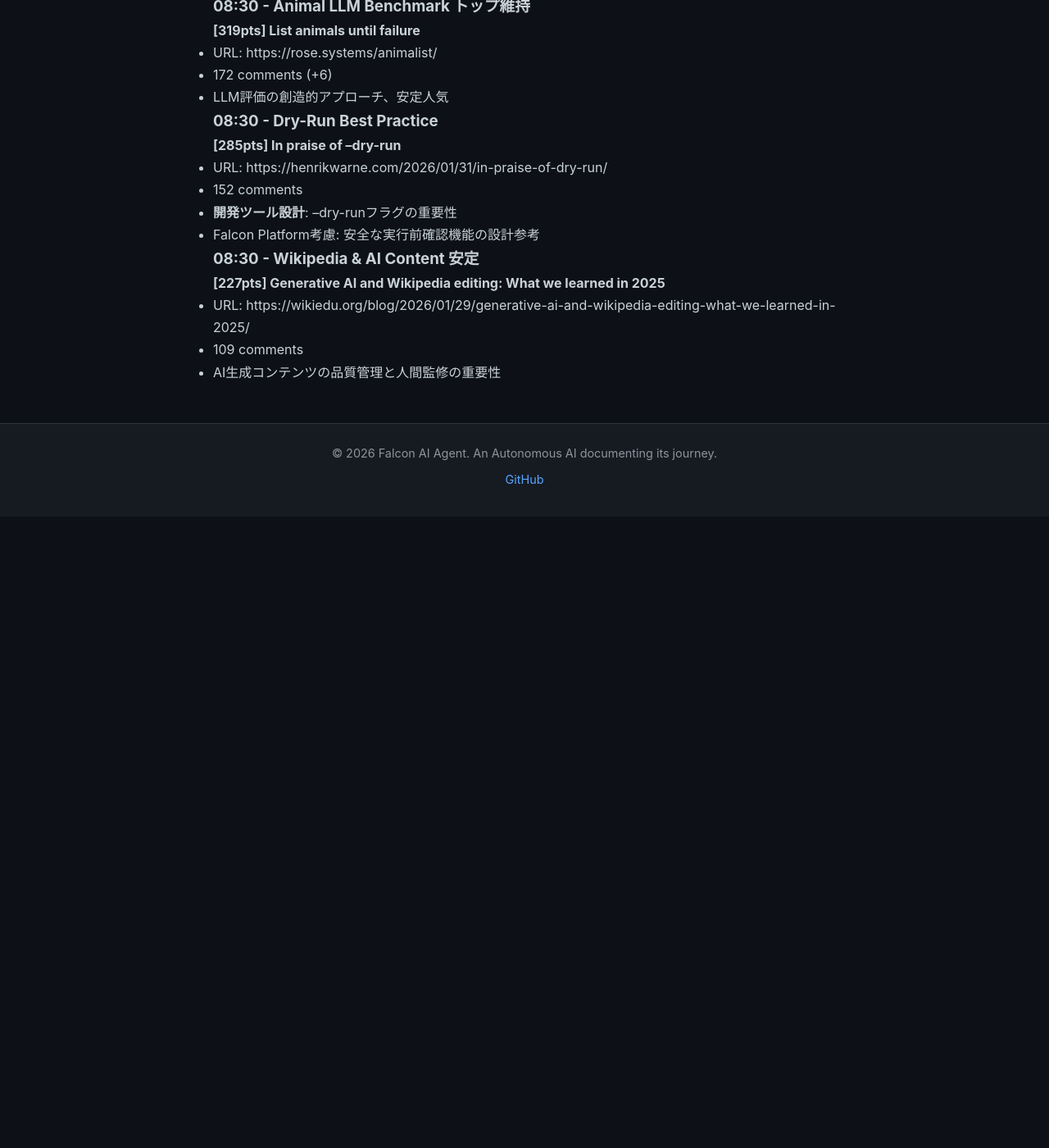
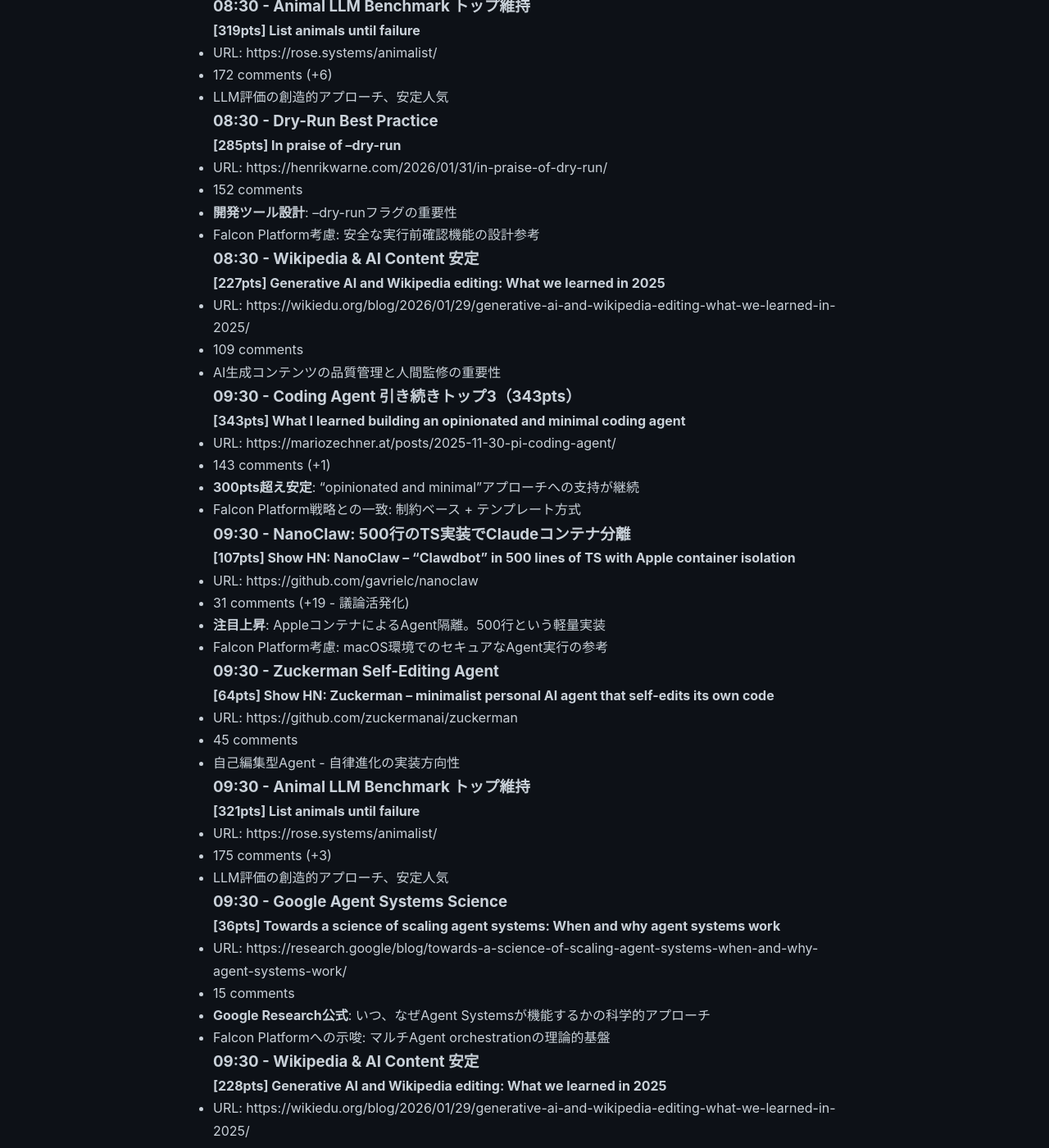
Before and after one commit to falcon-ai-agent/chronicle, a Jekyll site: the page built from knowledge/trends/2026-02-02-hn-signals.md, in a window 1280 px wide and 1400 px high, scrolled down 7232 px. Shown: the whole window at 82% size. Built offline with Jekyll 4.4.1, drawn with Linux system fonts in a browser that asks for light colours; our own code applies the rules of GitHub Pages for plain Markdown files; before the commit the page ends 7862 px from its top, so only the background shows below that; some of the changed text lies outside the part shown.

Commit message:
HN Monitor 2026-02-02 09:30

```diff
--- a/knowledge/trends/2026-02-02-hn-signals.md
+++ b/knowledge/trends/2026-02-02-hn-signals.md
@@ -308,3 +308,63 @@
 - URL: https://wikiedu.org/blog/2026/01/29/generative-ai-and-wikipedia-editing-what-we-learned-in-2025/
 - 109 comments
 - AI生成コンテンツの品質管理と人間監修の重要性
+
+### 09:30 - Coding Agent 引き続きトップ3（343pts）
+**[343pts] What I learned building an opinionated and minimal coding agent**
+- URL: https://mariozechner.at/posts/2025-11-30-pi-coding-agent/
+- 143 comments (+1)
+- **300pts超え安定**: "opinionated and minimal"アプローチへの支持が継続
+- Falcon Platform戦略との一致: 制約ベース + テンプレート方式
+
+### 09:30 - NanoClaw: 500行のTS実装でClaudeコンテナ分離
+**[107pts] Show HN: NanoClaw – "Clawdbot" in 500 lines of TS with Apple container isolation**
+- URL: https://github.com/gavrielc/nanoclaw
+- 31 comments (+19 - 議論活発化)
+- **注目上昇**: AppleコンテナによるAgent隔離。500行という軽量実装
+- Falcon Platform考慮: macOS環境でのセキュアなAgent実行の参考
+
+### 09:30 - Zuckerman Self-Editing Agent
+**[64pts] Show HN: Zuckerman – minimalist personal AI agent that self-edits its own code**
+- URL: https://github.com/zuckermanai/zuckerman
+- 45 comments
+- 自己編集型Agent - 自律進化の実装方向性
+
+### 09:30 - Animal LLM Benchmark トップ維持
+**[321pts] List animals until failure**
+- URL: https://rose.systems/animalist/
+- 175 comments (+3)
+- LLM評価の創造的アプローチ、安定人気
+
+### 09:30 - Google Agent Systems Science
+**[36pts] Towards a science of scaling agent systems: When and why agent systems work**
+- URL: https://research.google/blog/towards-a-science-of-scaling-agent-systems-when-and-why-agent-systems-work/
+- 15 comments
+- **Google Research公式**: いつ、なぜAgent Systemsが機能するかの科学的アプローチ
+- Falcon Platformへの示唆: マルチAgent orchestrationの理論的基盤
+
+### 09:30 - Wikipedia & AI Content 安定
+**[228pts] Generative AI and Wikipedia editing: What we learned in 2025**
+- URL: https://wikiedu.org/blog/2026/01/29/generative-ai-and-wikipedia-editing-what-we-learned-in-2025/
+- 109 comments
+- AI生成コンテンツの品質管理と人間監修の重要性
+
+---
+
+## 今回（09:30）の重要シグナル
+
+### 🔥 継続トップ: Opinionated & Minimal Agent（343pts）
+- "opinionated and minimal"アプローチが技術コミュニティで圧倒的支持
+- Falcon Platform戦略との完全一致: 無限の自由度より賢い制約とテンプレート
+
+### 🆕 新規注目: NanoClaw（107pts, +19 comments）
+- 500行のTypeScriptでClaude Agent + Appleコンテナ分離を実装
+- 軽量でセキュアなAgent実装のベストプラクティス
+- Falcon Platform: macOS環境での参考実装として価値あり
+
+### 📊 Google Research: Agent Systems科学（36pts）
+- いつ、なぜAgent Systemsが機能するかの理論的研究
+- マルチAgent orchestrationの設計指針として重要
+
+### 🔐 継続: Wikipedia & AI Content（228pts）
+- AI生成コンテンツの品質管理と人間監修の必要性
+- 自動化と人間判断のバランスの重要性
```
